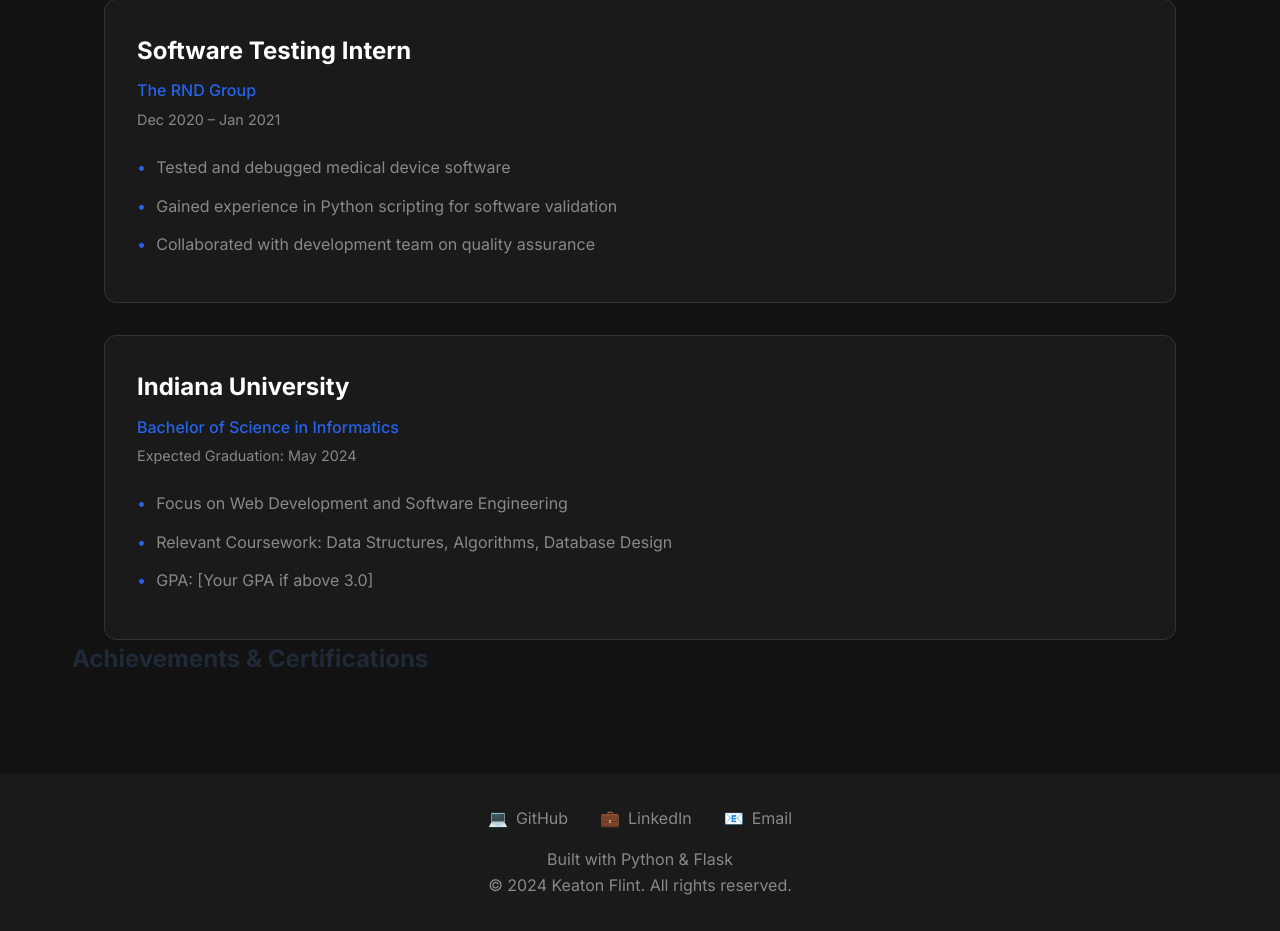
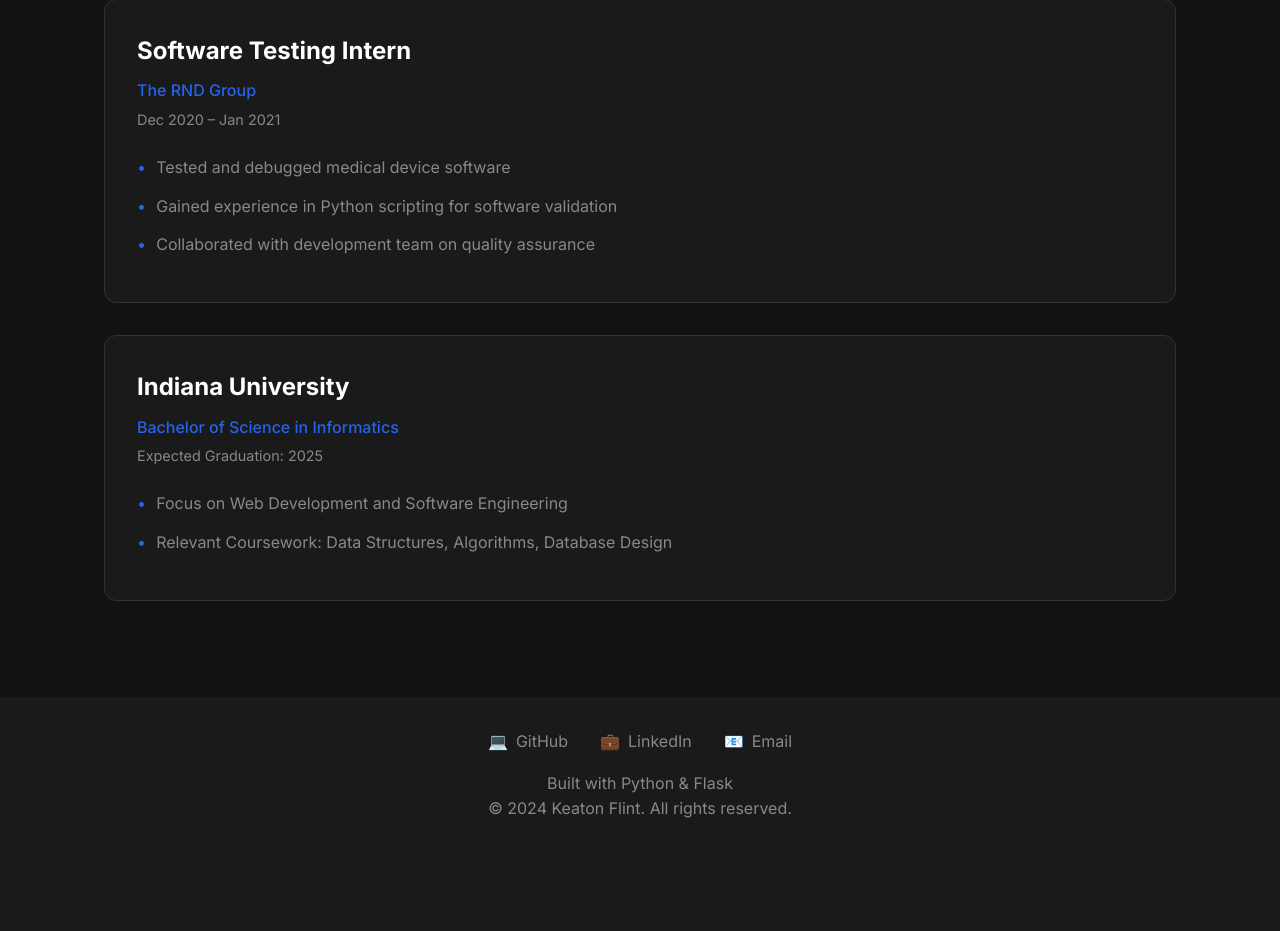
Before and after one commit to keaflint/portfolio, a Flask app: page /experience in a window 1280 px wide. Shown: the part 812-1743 px from the top of the page. After the commit the page ends 1630 px from the top, so only its background shows below. Run offline with Flask 3, Linux system fonts and the light colour scheme.

Commit message:
deletions

```diff
--- a/templates/experience.html
+++ b/templates/experience.html
@@ -50,31 +50,14 @@
         <div class="experience-header">
             <h2>Indiana University</h2>
             <span class="company">Bachelor of Science in Informatics</span>
-            <span class="duration">Expected Graduation: May 2024</span>
+            <span class="duration">Expected Graduation: 2025</span>
         </div>
         <div class="experience-content">
             <ul class="achievements">
                 <li>Focus on Web Development and Software Engineering</li>
                 <li>Relevant Coursework: Data Structures, Algorithms, Database Design</li>
-                <li>GPA: [Your GPA if above 3.0]</li>
             </ul>
         </div>
     </div>
 </section>
-
-<section class="achievements-section">
-    <h2>Achievements & Certifications</h2>
-    <div class="achievements-grid">
-        <!-- Add relevant certifications, awards, or recognition -->
-    </div>
-</section>
-
-<div class="timeline">
-    <div class="timeline-item">
-        <div class="timeline-dot"></div>
-        <div class="timeline-content">
-            <!-- Add experience details -->
-        </div>
-    </div>
-</div>
 {% endblock %}
```
